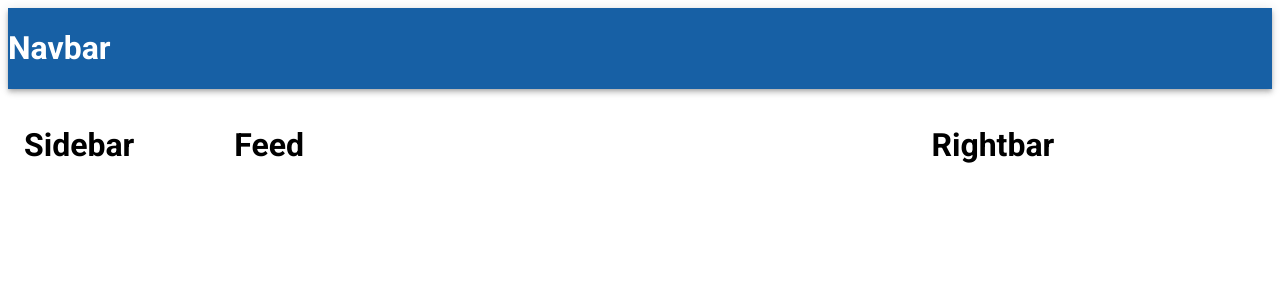
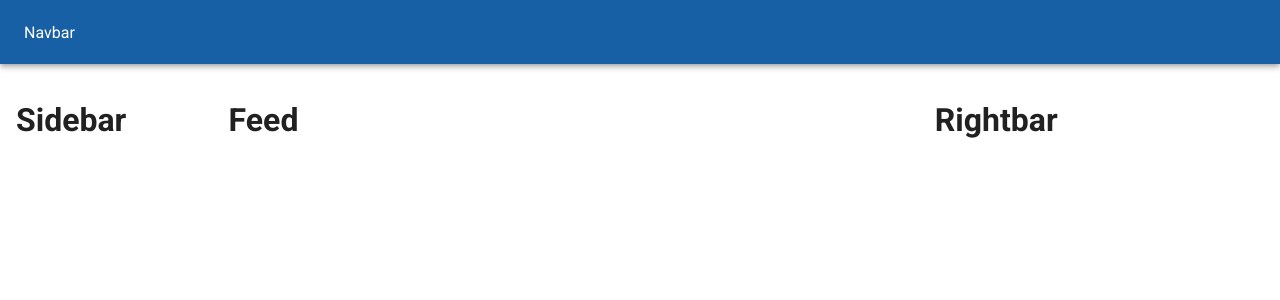
Before and after one commit to muhammad-jiku/jikmunn-mui-lessons, a React (Create React App) app: page / in a window 1280 px wide. Shown: the top 300 px of the page. Built offline with nearby package versions, Linux system fonts and the light colour scheme.

Commit message:
Responsive design

```diff
--- a/src/App.js
+++ b/src/App.js
@@ -7,7 +7,7 @@ import Rightbar from './components/Rightbar';
 
 function App() {
   return (
-    <Box>
+    <Box bgcolor={'background.default'} color={'text.primary'}>
       <Navbar />
       <Stack direction="row" spacing={2} justifyContent="space-between">
         <Sidebar />
--- a/src/components/Feed.jsx
+++ b/src/components/Feed.jsx
@@ -3,7 +3,13 @@ import React from 'react';
 
 const Feed = () => {
   return (
-    <Box flex={4} p={2}>
+    <Box
+      flex={4}
+      p={{
+        xs: 0,
+        sm: 2,
+      }}
+    >
       <h1>Feed</h1>
     </Box>
   );
--- a/src/components/Navbar.jsx
+++ b/src/components/Navbar.jsx
@@ -1,10 +1,10 @@
-import { AppBar } from '@mui/material';
+import { AppBar, Toolbar } from '@mui/material';
 import React from 'react';
 
 const Navbar = () => {
   return (
     <AppBar position="sticky">
-      <h1>Navbar</h1>
+      <Toolbar>Navbar</Toolbar>
     </AppBar>
   );
 };
--- a/src/components/Rightbar.jsx
+++ b/src/components/Rightbar.jsx
@@ -3,7 +3,16 @@ import React from 'react';
 
 const Rightbar = () => {
   return (
-    <Box flex={2} p={2}>
+    <Box
+      flex={2}
+      p={2}
+      sx={{
+        display: {
+          xs: 'none',
+          sm: 'block',
+        },
+      }}
+    >
       <h1>Rightbar</h1>
     </Box>
   );
--- a/src/components/Sidebar.jsx
+++ b/src/components/Sidebar.jsx
@@ -3,7 +3,16 @@ import React from 'react';
 
 const Sidebar = () => {
   return (
-    <Box flex={1} p={2}>
+    <Box
+      flex={1}
+      p={2}
+      sx={{
+        display: {
+          xs: 'none',
+          sm: 'block',
+        },
+      }}
+    >
       <h1>Sidebar</h1>
     </Box>
   );
--- /dev/null
+++ b/src/index.css
@@ -0,0 +1,4 @@
+body {
+  margin: 0;
+  padding: 0;
+}
--- a/src/index.js
+++ b/src/index.js
@@ -3,6 +3,7 @@ import React from 'react';
 import ReactDOM from 'react-dom/client';
 import App from './App';
 import { theme } from './styles/theme';
+import './index.css';
 
 const root = ReactDOM.createRoot(document.getElementById('root'));
 root.render(
```
